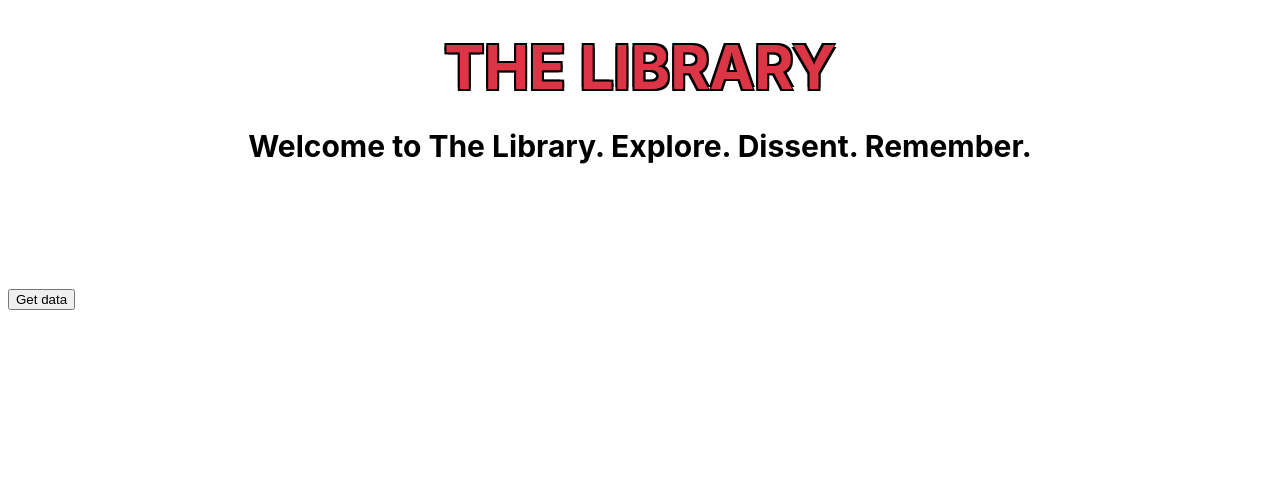
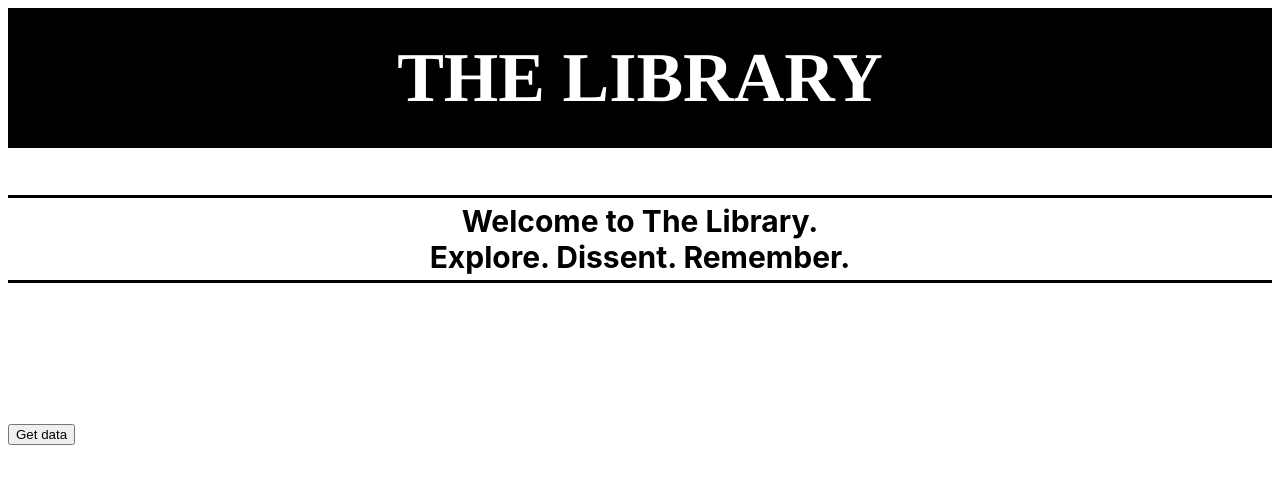
Before and after one commit to ProfessorKolodziej/final-project-fall-2022-the-librarians, a website: page src/library.html in a window 1280 px wide. Drawn offline with Linux system fonts and the light colour scheme; no server answers.

Commit message:
final updates of 12/9

```diff
--- a/src/css/style.css
+++ b/src/css/style.css
@@ -332,7 +332,7 @@ img {
 	list-style-type: none;
 	padding: 0px;
 	display: grid;
-	grid-template-columns: repeat(4, 1fr);
+	grid-template-columns: repeat(2, 1fr);
 	max-width: 700px;
 	gap: 50px;
 	@media (min-width: 1024px) {
@@ -341,36 +341,24 @@ img {
 }
 
 .librarytitle {
-	flex-shrink: 0;
-	color: #DC3545;
+	text-transform: uppercase;
 	text-align: center;
-/* font family issues, font won't change */
-	font-family: 'Inter', sans-serif;
-	font-size: 40px;
-	font-style: normal;
-	font-weight: 700;
-	line-height: normal;
-	margin-left: 20px;
-	margin-right: 20px;
-	margin-top: 31px;
-	/*asked ChatGPT how to outline text in CSS*/
-	text-shadow:
-			-1px -1px 0 #000, /* Top-left shadow */
-			1px -1px 0 #000, /* Top-right shadow */
-			-1px 1px 0 #000, /* Bottom-left shadow */
-			1px 1px 0 #000; /* Bottom-right shadow */
+	font-family: "Times";
+	display: grid;
+	grid-gap: 10px;
+	justify-content: center;
+	color: white;
+	background-color:black;
+	margin-top: 0px;
+	padding: 70px;
+	font-size: 45px;
 
-
-	@media (min-width: 1024px) {
-		font-size: 60px;
-		text-shadow:
-			-2px -2px 0 #000, /* Top-left shadow */
-			2px -2px 0 #000, /* Top-right shadow */
-			-2px 2px 0 #000, /* Bottom-left shadow */
-			2px 2px 0 #000; /* Bottom-right shadow */
-		margin-bottom: 20px;
+	@media (min-width: 748px) {
+		font-size: 70px;
+		padding: 30px;
 	}
 }
+
 
 .librarysubtext {
 	display: block;
@@ -381,14 +369,28 @@ img {
 	font-style: normal;
 	font-weight: 700;
 	line-height: normal;
+	padding: 5px;
+	border-top: 3px solid black;
+	border-bottom: 3px solid black;
 	@media (min-width: 1024px) {
 		font-size: 30px;
 	}
 
 }
 
+.datalibrary{
+	display: grid;
+	align-content: center;
+	place-items: center;
+	@media (min-width: 760px) {
+		grid-template-columns:max-content;
+}
+}
+
 .list {
 	position: relative;
+	list-style: none;
+	padding: none;
 	@media (min-width: 760px) {
         justify-content: center;
 }
@@ -405,11 +407,12 @@ img {
 	/*asked ChatGPT how to use absolute and relative positioning in CSS*/
 		border: 1px solid black;
 		position: absolute;
-	/*Z index for positioning stuff^*/
 		z-index: 2;
 		top: -70px;
 		background-color: white;
-		width: 300px;
+		width: 326px;
+		padding-bottom: 15%;
+		padding-top:15%;
 		@media (min-width: 760px) {
 			align-content: center;
 	}
@@ -417,17 +420,13 @@ img {
 	}
 
 .librarybookimages {
-	max-height: 120px;
+	max-height: 270px;
 	position: relative;
 	z-index: 1;
-	@media (min-width: 760px) {
-		align-content: center;
-}
-	@media (min-width: 1024px) {
-		max-height: 200px;
-
+	padding-bottom: 15%;
+	padding-top:15%;
+	@media (min-width: 748px) {
 	}
-
 }
 .list .card {
 	opacity: 0;
--- a/src/library.html
+++ b/src/library.html
@@ -16,16 +16,13 @@
 <body>
     <div>
         <h1 class="librarytitle">THE LIBRARY</h1>
-        <h2 class="librarysubtext">Welcome to The Library.
-Explore. Dissent. Remember.</h2>
+        <h2 class="librarysubtext">Welcome to The Library. <br> Explore. Dissent. Remember.</h2>
     </div>
     <div>
         <ul id="data" class="datalibrary">
         </ul>
         <button class="getdatabutton" id="getdata">Get data</button>
-        <!--
-            This is where you should link your JS file.
-        -->
+
         <script src="js/scripts.js"></script>
 
     </div>
```
